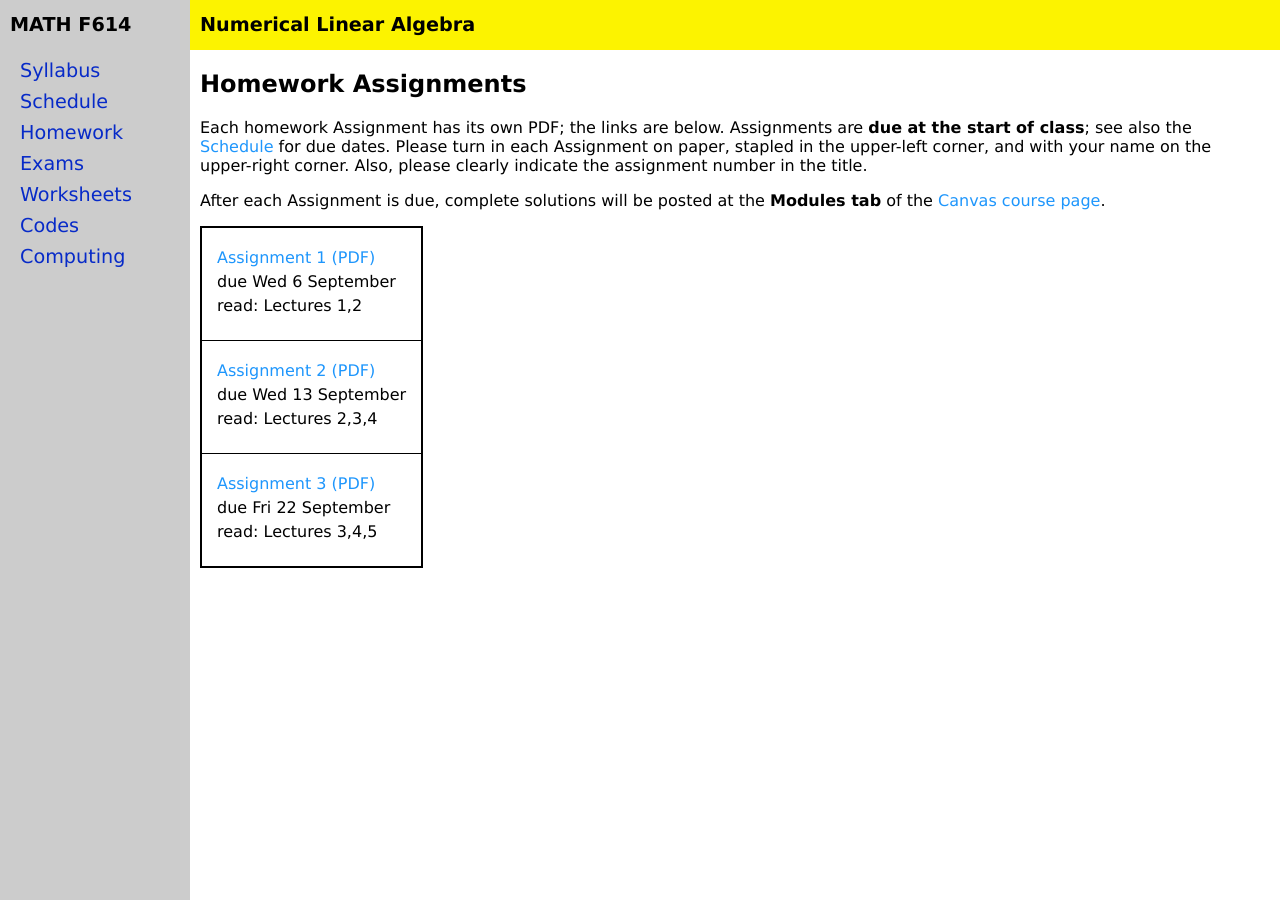
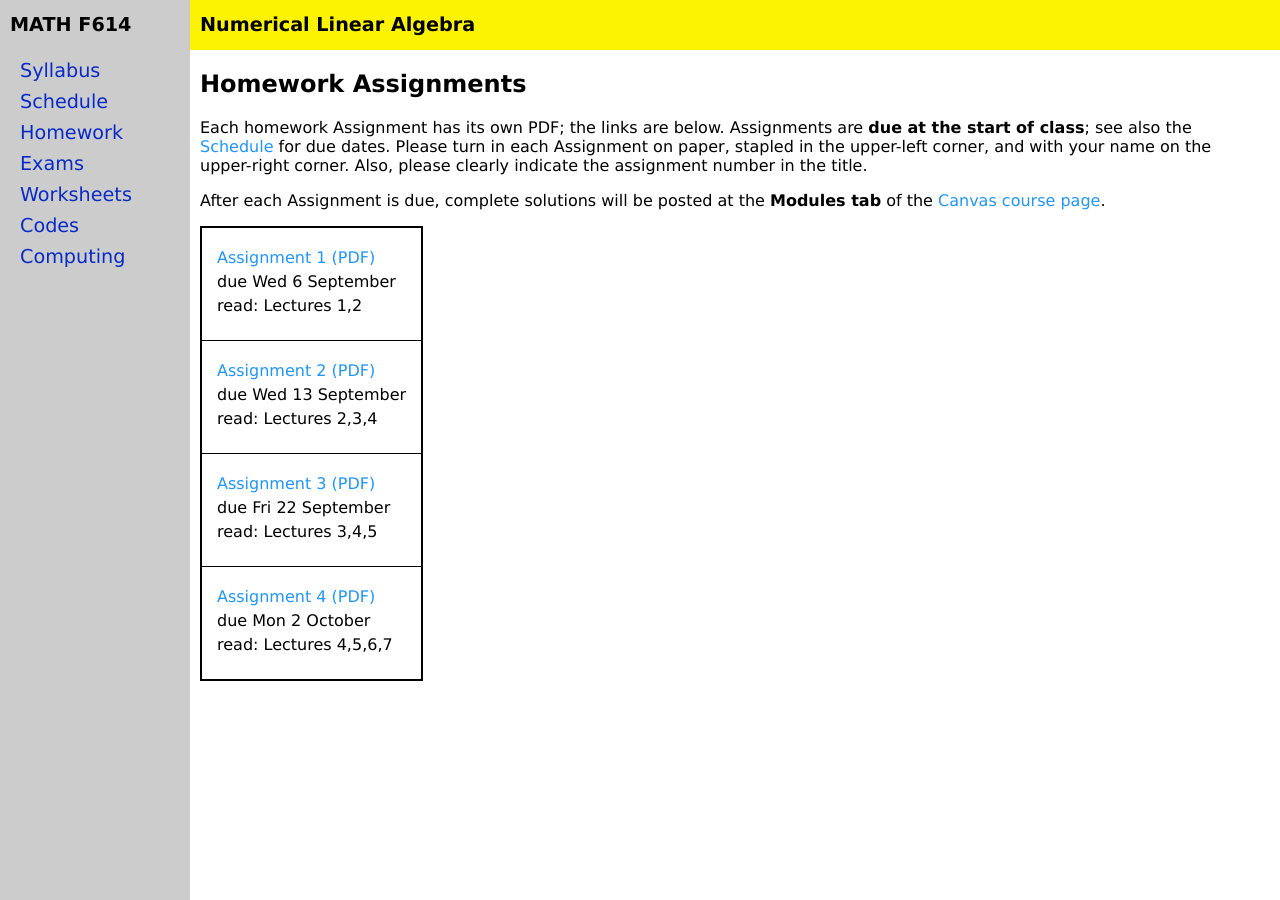
Before and after one commit to bueler/nla, a Jekyll site: the page built from homework.md, in a window 1280 px wide. Built offline with Jekyll 4.4.1, drawn with Linux system fonts in a browser that asks for light colours.

Commit message:
post Assignment 4

```diff
--- a/_data/homework.yml
+++ b/_data/homework.yml
@@ -13,6 +13,10 @@ homework:
   due: Fri 22 September
   blank: A3.pdf
   sections: Lectures 3,4,5
+- name: Assignment 4
+  due: Mon 2 October
+  blank: A4.pdf
+  sections: Lectures 4,5,6,7
 
 #  seealsoname: Classical iterative methods slides
 #  seealsopdf: https://bueler.github.io/nade/assets/slides/iterative.pdf
```
Also changed, not shown: 4 other files.
